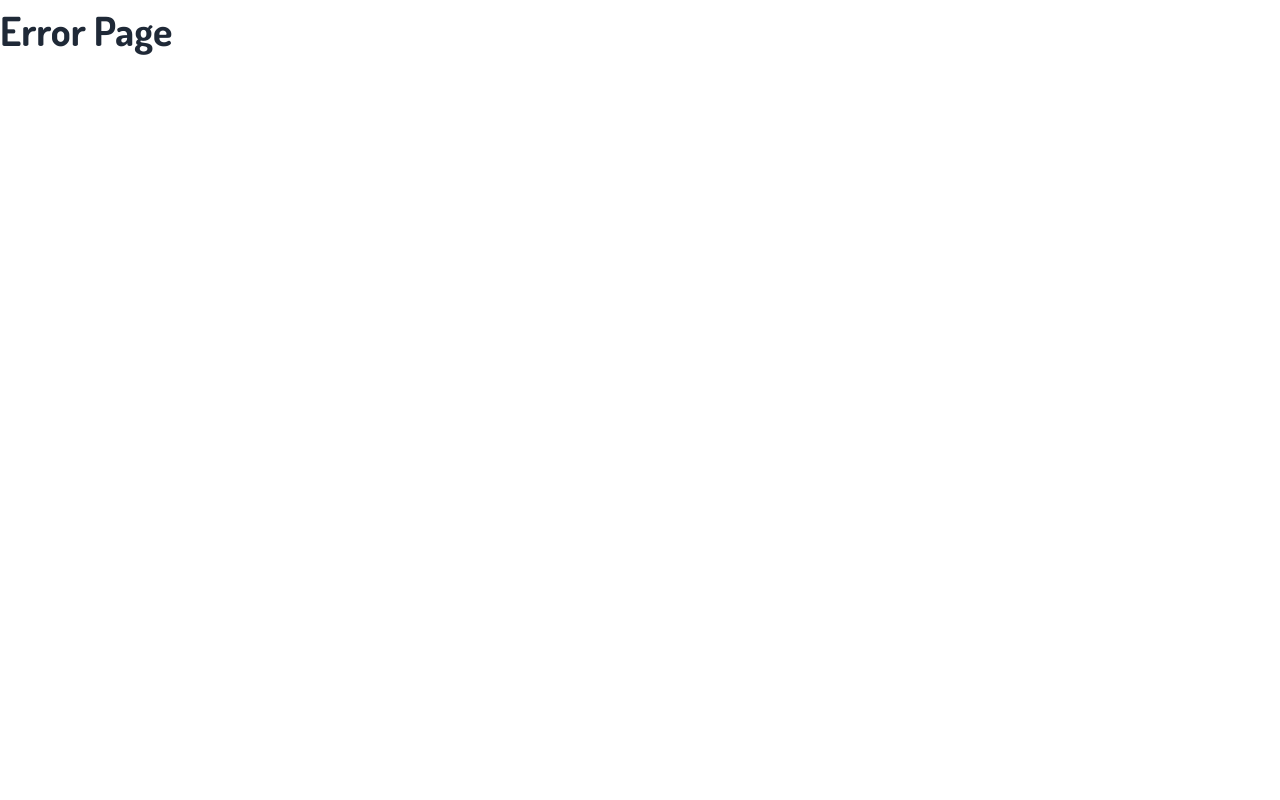
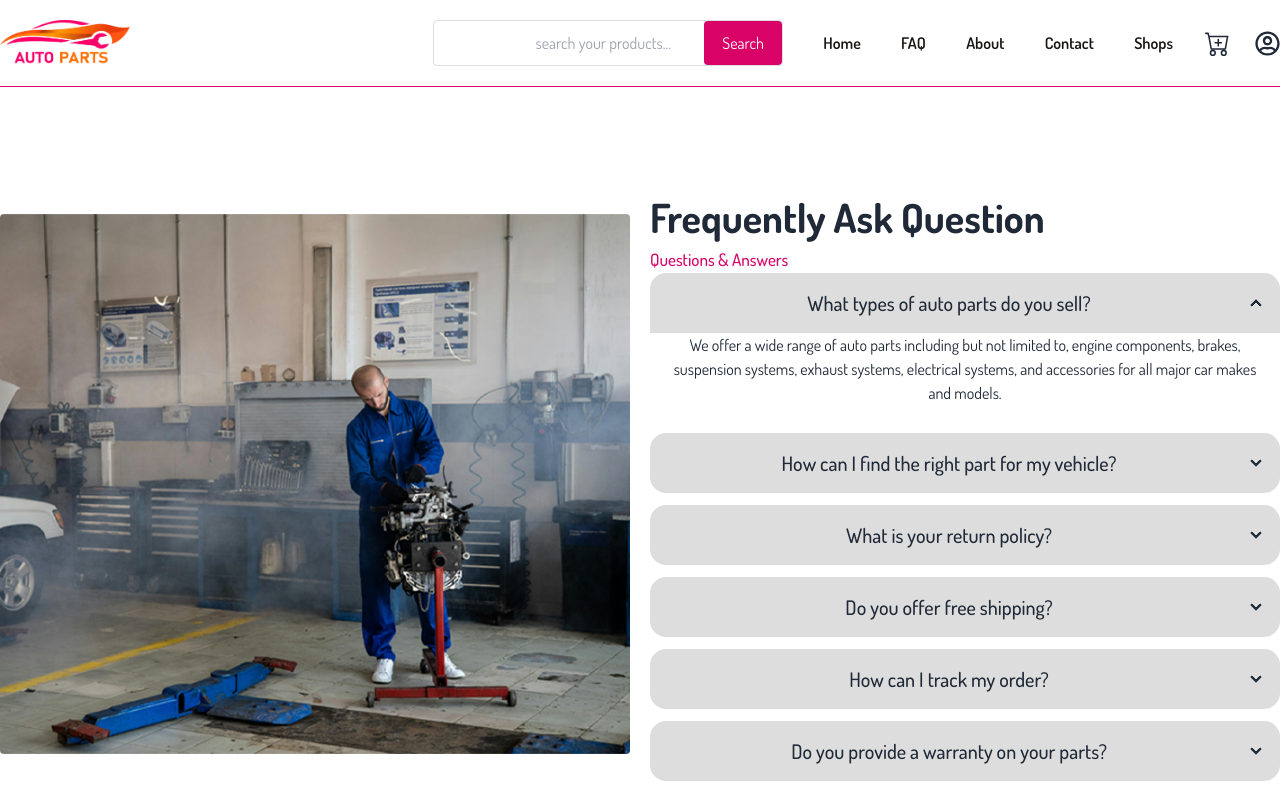
Before and after one commit to Rakib86547/AutoParts-Client, a React (Vite) app: page /faq in a window 1280 px wide. Before the commit this address had no page. Shown: the top 800 px of the page. Built offline with nearby package versions, Linux system fonts and the light colour scheme.

Commit message:
faq section

```diff
--- a/src/App.css
+++ b/src/App.css
@@ -143,3 +143,9 @@ ul.menu-list-box li {
   outline-offset: 0px !important;
   outline-color: var(--fallback-bc,oklch(var(--bc)/0.2));
 }
+
+
+/* -------- FAQ -------- */
+.collapse:not(.collapse-open):not(.collapse-close) > input[type="checkbox"], .collapse:not(.collapse-open):not(.collapse-close) > input[type="radio"]:not(:checked), .collapse:not(.collapse-open):not(.collapse-close) > .collapse-title{
+  background-color: #ddd;
+}
--- /dev/null
+++ b/src/pages/FAQ/FAQ.jsx
@@ -0,0 +1,86 @@
+/* eslint-disable no-unused-vars */
+import React from 'react';
+import img from '../../assets/Categories/why4.png';
+import '../../App.css'
+
+const FAQ = () => {
+    return (
+        <div className='parent-container'>
+            <div className='faq flex items-center justify-between py-[100px] gap-5'>
+                <div className='w-1/2'>
+                    <figure><img className='rounded' src={img} alt='FAQ' /></figure>
+                </div>
+
+                <div className='w-1/2'>
+                    <div className='text-left'>
+                        <h1>Frequently Ask Question</h1>
+                        <h3 className='text-[#D90368]'>Questions & Answers</h3>
+                    </div>
+
+                    <div className="collapse collapse-arrow">
+                        <input type="radio" name="my-accordion-2" defaultChecked />
+                        <div className="collapse-title text-xl font-medium">
+                            What types of auto parts do you sell?
+                        </div>
+                        <div className="collapse-content">
+                            <p>We offer a wide range of auto parts including but not limited to, engine components, brakes, suspension systems, exhaust systems, electrical systems, and accessories for all major car makes and models.</p>
+                        </div>
+                    </div>
+
+                    <div className="collapse collapse-arrow mt-3">
+                        <input type="radio" name="my-accordion-2" />
+                        <div className="collapse-title text-xl font-medium">
+                            How can I find the right part for my vehicle?
+                        </div>
+                        <div className="collapse-content">
+                            <p>You can use our vehicle lookup tool by entering your cars make, model, and year. Additionally, you can search by part number or keyword. If you need further assistance, our customer service team is available to help.</p>
+                        </div>
+                    </div>
+
+                    <div className="collapse collapse-arrow mt-3">
+                        <input type="radio" name="my-accordion-2" />
+                        <div className="collapse-title text-xl font-medium">
+                            What is your return policy?
+                        </div>
+                        <div className="collapse-content">
+                            <p>We accept returns within 30 days of purchase. The items must be unused and in their original packaging. Please contact our customer service to initiate a return and get a return authorization number. Note that some items may be subject to a restocking fee.</p>
+                        </div>
+                    </div>
+
+                    <div className="collapse collapse-arrow mt-3">
+                        <input type="radio" name="my-accordion-2" />
+                        <div className="collapse-title text-xl font-medium">
+                            Do you offer free shipping?
+                        </div>
+                        <div className="collapse-content">
+                            <p>Yes, we offer free standard shipping on orders over $50 within the continental United States. Expedited shipping options are available at an additional cost.</p>
+                        </div>
+                    </div>
+
+                    <div className="collapse collapse-arrow mt-3">
+                        <input type="radio" name="my-accordion-2" />
+                        <div className="collapse-title text-xl font-medium">
+                            How can I track my order?
+                        </div>
+                        <div className="collapse-content">
+                            <p>Once your order has been shipped, you will receive an email with the tracking information. You can also log into your account on our website and view the tracking details in the order history section.</p>
+                        </div>
+                    </div>
+
+                    <div className="collapse collapse-arrow mt-3">
+                        <input type="radio" name="my-accordion-2" />
+                        <div className="collapse-title text-xl font-medium">
+                            Do you provide a warranty on your parts?
+                        </div>
+                        <div className="collapse-content">
+                            <p>Yes, we provide a warranty on most of our parts. The warranty period varies depending on the manufacturer and type of part. Please check the product details for specific warranty information. If you have any issues, our customer service team is here to assist you with the warranty process.</p>
+                        </div>
+                    </div>
+                </div>
+            </div>
+        </div>
+    );
+};
+
+// eslint-disable-next-line react-refresh/only-export-components
+export default FAQ;
--- a/src/pages/Share/Navbar/Navbar.jsx
+++ b/src/pages/Share/Navbar/Navbar.jsx
@@ -24,10 +24,10 @@ const Navbar = () => {
                             </span>
 
                             <li><Link>Home</Link></li>
-                            <li><Link>Blogs</Link></li>
+                            <li><Link to='/faq'>FAQ</Link></li>
                             <li><Link to='/about'>About</Link></li>
                             <li><Link to='/contact'>Contact</Link></li>
-                            <li><Link>Products</Link></li>
+                            <li><Link>Shops</Link></li>
                         </ul>
                         <div className='icon-box flex w-[75px] ml-[20px] items-center justify-between'>
                             <Link><li className=''><BsCartPlus className='user text-[25px]' /></li></Link>
--- a/src/pages/routes/router/router.jsx
+++ b/src/pages/routes/router/router.jsx
@@ -6,6 +6,7 @@ import Error from "../../Share/Error/Error";
 import Home from '../../Home/Home';
 import About from '../../About/About';
 import Contact from '../../Contact Us/Contact';
+import FAQ from '../../FAQ/FAQ';
 
 const router = createBrowserRouter([
     {
@@ -24,6 +25,10 @@ const router = createBrowserRouter([
             {
                 path: '/contact',
                 element: <Contact />
+            },
+            {
+                path: '/faq',
+                element: <FAQ />
             }
         ]
     }
```
